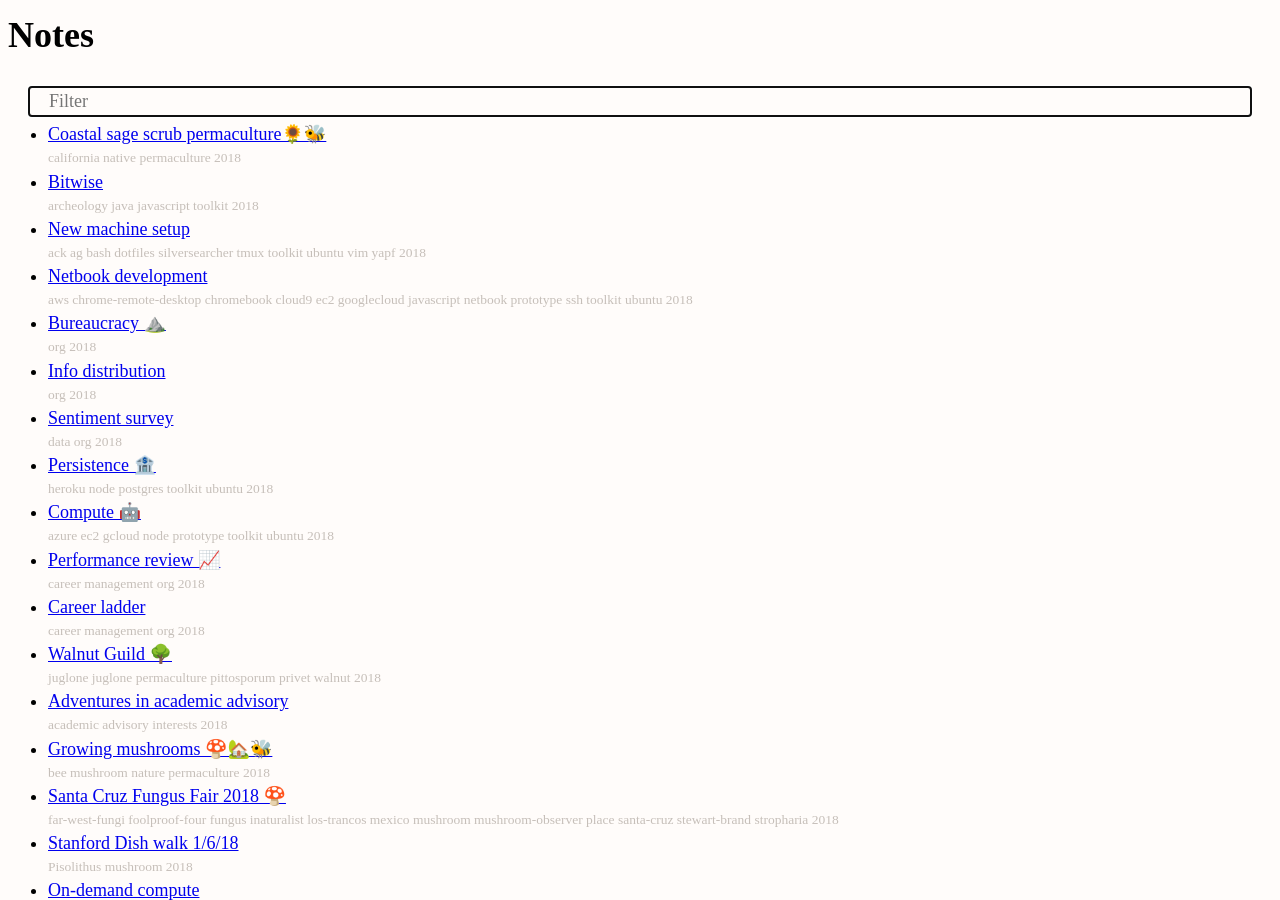
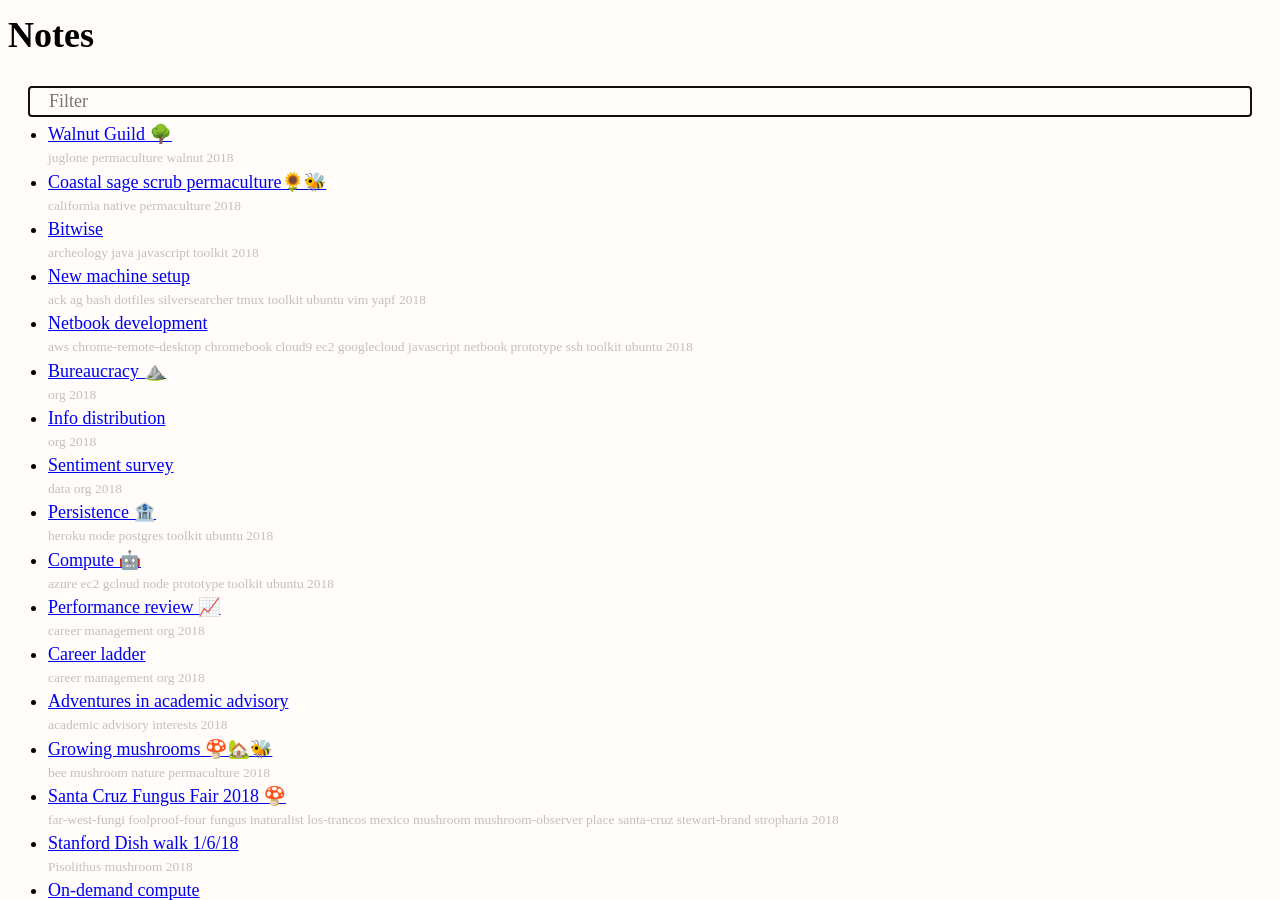
Before and after one commit to erikeldridge/erikeldridge.github.com, a Jekyll site: the page built from notes.html, in a window 1280 px wide and 900 px high. Built offline with Jekyll 4.4.1, drawn with Linux system fonts in a browser that asks for light colours; nearby versions of some CDN libraries.

Commit message:
Update from Forestry.io - 2018-01-20-walnut-guild.md

```diff
--- a/_posts/2018-01-20-walnut-guild.md
+++ b/_posts/2018-01-20-walnut-guild.md
@@ -1,13 +1,10 @@
 ---
 title: "Walnut Guild \U0001F333"
 layout: post
-date: 2018-03-24 20:07:48 -0700
+date: 2018-05-22 07:19:31 -0700
 tags:
 - permaculture
 - walnut
-- juglone
-- privet
-- pittosporum
 - juglone
 ---
 A large [black walnut tree](https://www.laspilitas.com/nature-of-california/plants/363--juglans-californica) lives in the back yard.
```
